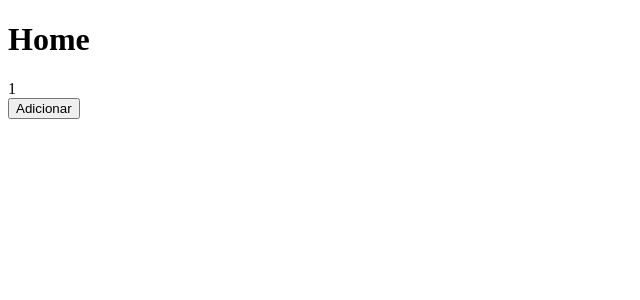
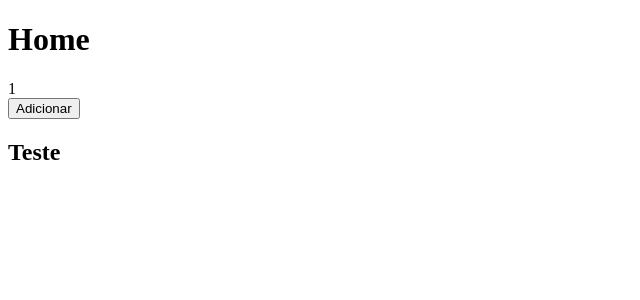
Before and after one commit to mvm-sp/dynamic_publish, a Next.js app: page / in a window 1280 px wide. Shown: the top 300 px of the page, without its empty margins (0-640 px from the left). Built offline with nearby package versions, Linux system fonts and the light colour scheme.

Commit message:
alteração para publish

```diff
--- a/pages/index.js
+++ b/pages/index.js
@@ -6,6 +6,7 @@ function Home(){
     <div>
         <h1>Home</h1>
         <Contador />
+        <h2>Teste</h2>
     </div>
     )
 }
```
